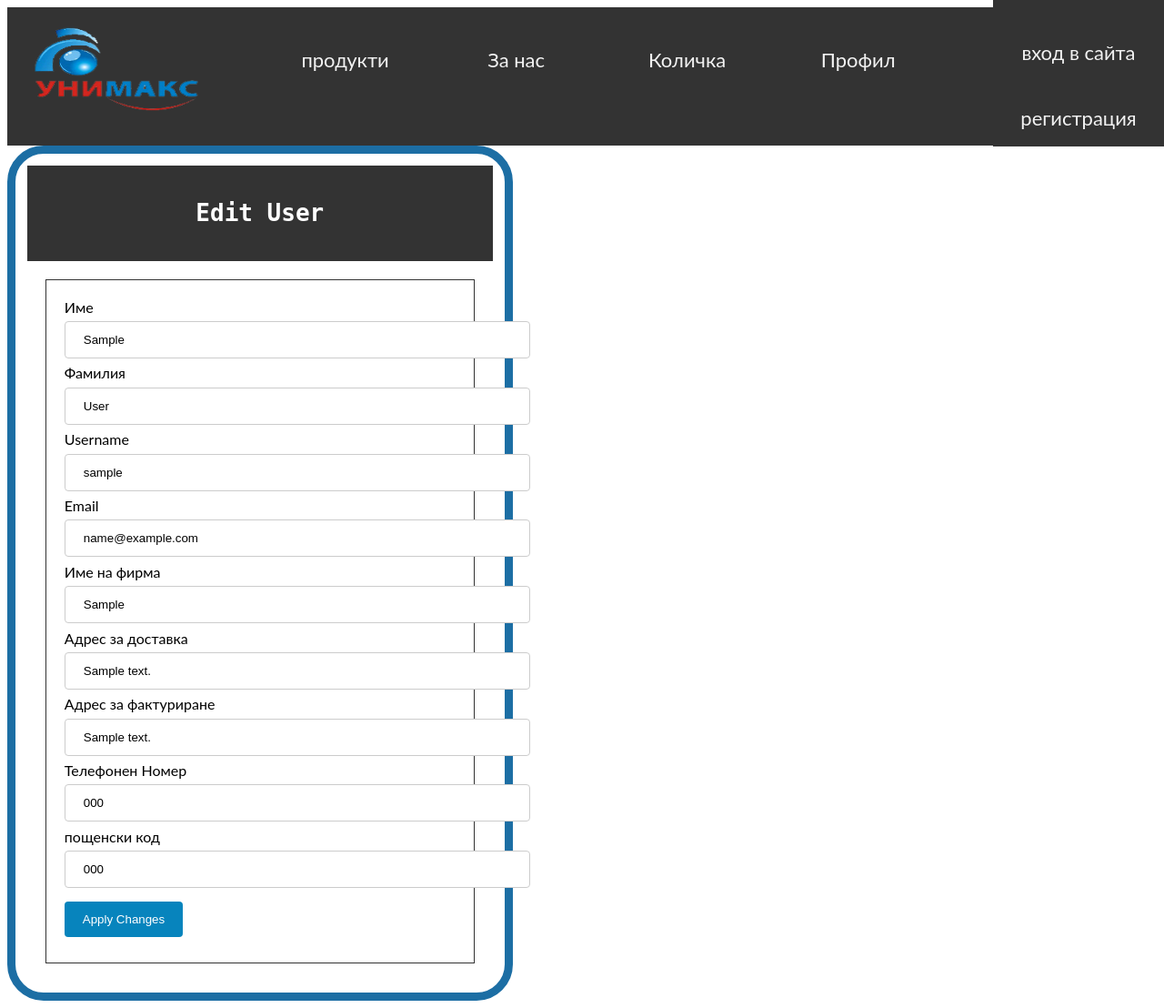
After one commit to vaskata555/unimax, a PHP site: page /profile.php in a window 1280 px wide. The commit adds this page. Shown: the whole page at 91% size. Run offline with PHP 8.4, Linux system fonts and the light colour scheme; the visitor is signed in with stand-in values (Sample User, id 1); tables that the repository leaves empty or names only in its code hold one stand-in row (values such as "Sample post").

Commit message:
new file profile.php + changes

```diff
--- a/payment-processing.php
+++ b/payment-processing.php
@@ -4,6 +4,7 @@ $post_code = $_POST['post_code'];
 $total_price = $_POST['total_price'];
 $address1 = $_POST['address1'];
 $address2 = $_POST['address2'];
+
 if (isset($_POST['submit1'])) {
     require 'templates/dbConfig.php';
 
@@ -29,6 +30,7 @@ if (isset($_POST['submit1'])) {
             $code = $product["code"];
         $price = $product["price"];
         $title = $product["title"];
+        $quantity = $product["quantity"];
         echo "$post_code";
         $shopid = $_SESSION['sessionId'];
         echo "$shopid";
@@ -52,11 +54,11 @@ if (isset($_POST['submit1'])) {
         $last_name = $user["last_name"];
 
 
-        $sql = "INSERT INTO payment_info (order_number, email, phone_number, username,organization,first_name,last_name,code,price,title,total_price,address1,address2,post_code) VALUES (?, ?, ?, ?, ?, ?, ?, ?, ?, ?, ?, ?, ?, ?)";
+        $sql = "INSERT INTO payment_info (order_number, email, phone_number, username,organization,first_name,last_name,code,quantity,price,title,total_price,address1,address2,post_code) VALUES (?, ?, ?, ?, ?, ?, ?, ?, ?, ?, ?, ?, ?, ?, ?)";
         $stmt = mysqli_prepare($db, $sql);
         foreach ($_SESSION["shopping_cart"] as $key => $value) {
 
-            mysqli_stmt_bind_param($stmt, "ssssssssssssss", $order_number, $email, $phone_number, $username, $organization, $first_name, $last_name, $value["code"], $value["price"], $value["title"], $total_price, $address1, $address2, $post_code);
+            mysqli_stmt_bind_param($stmt, "sssssssssssssss", $order_number, $email, $phone_number, $username, $organization, $first_name, $last_name, $value["code"],$value["quantity"], $value["price"], $value["title"], $total_price, $address1, $address2, $post_code);
             mysqli_stmt_execute($stmt);
 
         }
--- /dev/null
+++ b/profile.php
@@ -0,0 +1,82 @@
+<?php include('templates/header.php');
+     include('templates/footer.php');
+
+    ?>
+<?php
+if (!isset($_SESSION['sessionId']) || ($type != "user"&&$type !="admin"&&$type !="manager")) {
+    header("Location: ../unimax/login.php?error=PleaseLoginToAccessThisPage");
+    exit();
+}
+?>
+<div class="profilecheckbox">
+<?php
+  // shopping cart is not empty, display the div
+  $shopid =$_SESSION['sessionId'];
+  $sql = "SELECT * FROM users1 WHERE id = $shopid";
+
+  $result = mysqli_query($db,$sql);
+
+  //echo"<div class='floatingvalue'>";
+  //while($row = $result1->fetch_assoc() ){
+  //echo $floatingval="user with id=".$id." username= ".$row['username']." and email= ".$row['email']." had been selected";
+  // Check if the form is submitted
+  //}
+  //echo "</div>";
+
+
+  if(mysqli_num_rows($result)>0){
+      foreach($result as $row){
+
+  ?>
+  <div class="headeredit">
+          <h1>Edit User</h1>
+      </div>
+  <div class="formedit">
+  <form method="POST">
+
+  <label class="profilelabel">Име</label>
+  <input type="text" name="first_name" value="<?php echo $row['first_name'] ?>"required></input>
+  <label class="profilelabel">Фамилия</label>
+  <input type="text" name="last_name" value="<?php echo $row['last_name'] ?>"required></input>
+  <label class="profilelabel">Username</label>
+  <input type="text" name="username" value="<?php echo $row['username'] ?>"required></input>
+  <label class="profilelabel">Email</label>
+  <input type="text" name="email" value="<?php echo $row['email'] ?>"required></input>
+  <label class="profilelabel">Име на фирма</label>
+  <input type="text" name="organization" value="<?php echo $row['organization'] ?>"required></input>
+
+  <label class="profilelabel">Адрес за доставка</label>
+  <input type="text" name="address1" value="<?php echo $row['address1'] ?>"></input>
+  <label class="profilelabel">Адрес за фактуриране</label>
+  <input type="text" name="address2" value="<?php echo $row['address2'] ?>"></input>
+  <label class="profilelabel">Телефонен Номер</label>
+  <input type="text" name="phone_number" value="<?php echo $row['phone_number'] ?>"required></input>
+  <label class="profilelabel">пощенски код</label>
+  <input type="text" name="post_code" value="<?php echo $row['post_code'] ?>" ></input>
+
+
+              <input class="submitedit" id="submit" name="submit" type="submit" value="Apply Changes">
+
+        </form>
+
+      </div>
+      <?php
+   }
+  }
+  if (isset($_POST["submit"])) {
+
+      $email = $_POST['email'];
+      $username = $_POST['username'];
+      $organization = $_POST['organization'];
+      $first_name = $_POST['first_name'];
+      $last_name = $_POST['last_name'];
+      $phone_number = $_POST['phone_number'];
+      $address1 = $_POST['address1'];
+      $address2 = $_POST['address2'];
+      $post_code = $_POST['post_code'];
+      // Update user information in the database
+      $sql = "UPDATE users1 SET username = '$username', email = '$email', organization = '$organization', first_name = '$first_name', last_name = '$last_name', phone_number = '$phone_number', address1 = '$address1', address2 = '$address2', post_code = '$post_code' WHERE id = '$shopid'";
+      mysqli_query($db, $sql);
+
+    }
+      ?>
--- a/register.php
+++ b/register.php
@@ -20,8 +20,9 @@ require_once 'templates/header.php';
 -->
 <div class="registration">
   <form>
+
     <label>Your email</label>
-    <input type="email" pattern="^([a-zA-Z0-9_\-\.]+)@((\[[0-9]{1,3}\.[0-9]{1,3}\.[0-9]{1,3}\.)|(([a-zA-Z0-9\-]+\.)+))([a-zA-Z]{2,4}|[0-9]{1,3})(\]?)$" name="email"placeholder="Email" >
+    <input type="email" pattern="^([a-zA-Z0-9_\-\.]+)@((\[[0-9]{1,3}\.[0-9]{1,3}\.[0-9]{1,3}\.)|(([a-zA-Z0-9\-]+\.)+))([a-zA-Z]{2,4}|[0-9]{1,3})(\]?)$" name="email"placeholder="Email" required >
     <p class="error">
 
     </p>
@@ -31,6 +32,7 @@ require_once 'templates/header.php';
 
     </p>
     <label for="first_name">First Name:</label><br>
+
 			<input type="text" id="first_name" name="first_name"placeholder="Иван" required><br>
 
       <label for="lastName">Last Name:</label><br>
@@ -54,6 +56,7 @@ require_once 'templates/header.php';
 
     <div >
       <span><button type="submit" class="register_button" name="submit">REGISTRER</button></span>
+
     </div>
   </form>
 </div>
--- a/shoppingcard.php
+++ b/shoppingcard.php
@@ -130,13 +130,13 @@ if (mysqli_num_rows($result) > 0) {
   <label class="labelpay">Фамилия</label>
   <input type="text" name="lastname" value="<?php echo $row['last_name'] ?>"required></input>
   <label class="labelpay">Адрес за доставка</label>
-  <input type="text" name="address1"required></input>
+  <input type="text" name="address1"value="<?php echo $row['address1'] ?>" required></input>
   <label class="labelpay">Адрес за фактуриране</label>
-  <input type="text" name="address2"required></input>
+  <input type="text" name="address2" value="<?php echo $row['address2'] ?>"required></input>
   <label class="labelpay">Телефонен Номер</label>
   <input type="text" name="phone" value="<?php echo $row['phone_number'] ?>"required></input>
   <label class="labelpay">пощенски код</label>
-  <input type="text" name="post_code" required></input>
+  <input type="text" name="post_code" value="<?php echo $row['post_code'] ?>" required></input>
 
   <!--<a class="cashpay" href="">-->
 <button type="submit" id="submit1" name="submit1" class="cashpayb">CASH</button>
--- a/templates/header.php
+++ b/templates/header.php
@@ -25,10 +25,27 @@ user-scalable=no">
 
   <a href="products.php">продукти</a>
   <a href="q&a.php">За нас</a>
-  <a href="shoppingcard.php" class="shoppingcard">Количка</a>
+
+  <?php
+if (isset($_SESSION['sessionId'])) {
+ $type = $_SESSION['sessionUsertype'];
+if($type=='admin'||$type=='user'||$type=='manager'){
+   echo '<a href='.'shoppingcard.php'.'>'.'Количка'.'</a>';
+}
+}
+?>
+   <?php
+if (isset($_SESSION['sessionId'])) {
+ $type = $_SESSION['sessionUsertype'];
+if($type=='admin'||$type=='user'||$type=='manager'){
+   echo '<a href='.'profile.php'.'>'.'Профил'.'</a>';
+}
+}
+?>
   <a href="login.php" class="login">вход в сайта</a>
   <a href="register.php" class="register" >регистрация</a>
   <a href="javascript:void(0);" class="icon" onclick="myFunction()">
+
   <i class="fa fa-bars"></i>
   </a>
 
--- a/templates/style.css
+++ b/templates/style.css
@@ -1239,7 +1239,7 @@ label.labelpay{
 	top:1px;
 }
 button.cashpayb{
-  background-color: transparent;
+  background-color: #0784bd;
   background-repeat: no-repeat;
 position:relative;
 border:none;
@@ -1250,6 +1250,7 @@ border:none;
   height:fit-content;
   padding:0.5vw;
   align-items: center;
+
 }
 input::-webkit-outer-spin-button,
 input::-webkit-inner-spin-button {
@@ -1270,3 +1271,70 @@ input::-webkit-inner-spin-button {
 .cashpayment{
   width:30vw;
 }
+.profilesave{
+  background-color: #0784bd;
+  background-repeat: no-repeat;
+position:relative;
+border:none;
+  cursor: pointer;
+  overflow: hidden;
+  outline: none;
+  width: 100%;
+  height:fit-content;
+  padding:0.5vw;
+  align-items: center;
+
+}
+.profileoverview{
+  width:30vw;
+}
+label.profilelabel{
+  display:inline-block;
+}
+
+@media only screen and (max-width: 500px){
+  label.profilelabel {
+
+   margin:2vw;
+}
+}
+.profilecheckbox{
+  border: 9px solid #1C6EA4;
+  background-color: white;
+  border-radius: 40px;
+  padding:1vw;
+  width:30vw;
+  margin-left:4vw;
+
+}
+@media screen and (max-width: 1555px) {
+  .profilecheckbox{
+  margin:0;
+  width:40vw;
+  }
+}
+@media screen and (max-width: 1000px) {
+  .profilecheckbox{
+  margin:0;
+  width:53vw;
+  }
+}
+@media screen and (max-width: 850px) {
+  .profilecheckbox{
+  margin:0;
+  width:62vw;
+  }
+}
+@media screen and (max-width: 600px) {
+  .profilecheckbox{
+  margin:0;
+  width:80vw;
+  }
+}
+@media screen and (max-width: 480px) {
+  .profilecheckbox{
+  margin:0;
+  width:99vw;
+  margin-left:-3vw;
+  }
+}
```
Also changed, not shown: templates/register-inc.php (+2 -21 lines).
